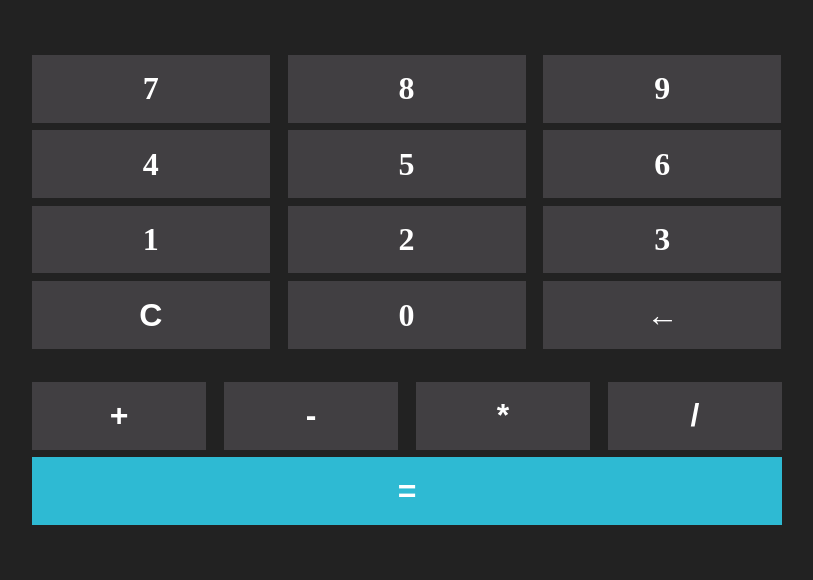
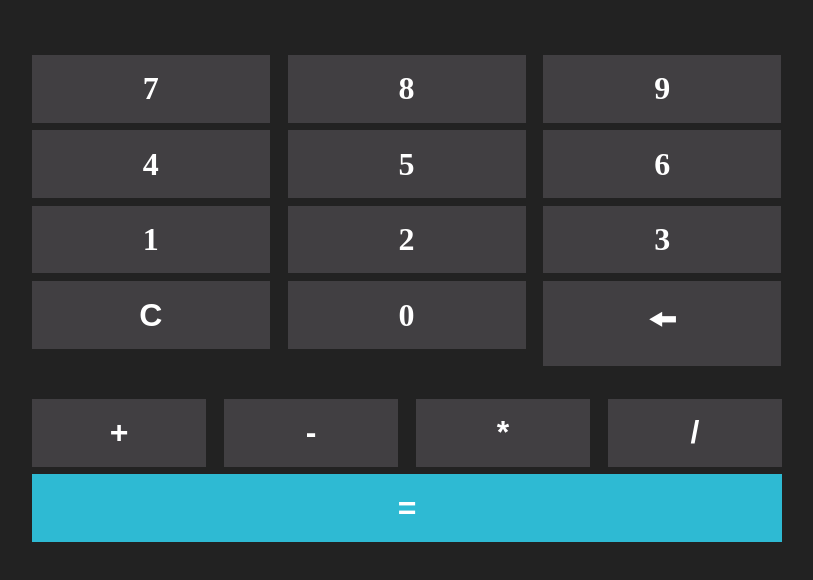
Before and after one commit to remypradier/Calculatrice, a plain HTML site: page index.html in a window 1280 px wide. Shown: the whole page, without its empty margins (233-1046 px from the left). Drawn offline with Linux system fonts and the light colour scheme.

Commit message:
Update index.html

```diff
--- a/index.html
+++ b/index.html
@@ -18,7 +18,7 @@
 		<li class="key key_99">3</li>
 		<button class="clear key key_67">C</button>
 		<li class="key key_96">0</li>
-		<button class="supp key key_8">←</button>
+		<button class="supp key key_8">🠘</button>
 	</ul>
 
 	<div class = "operators clearfix">
```
